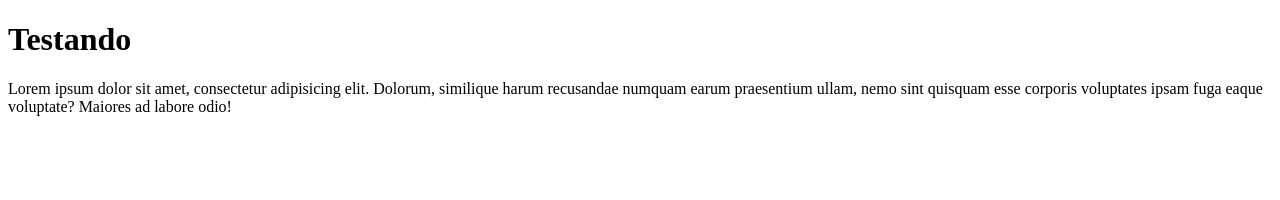
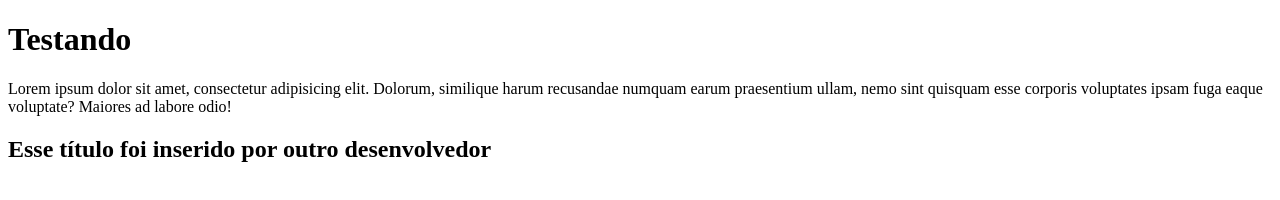
Before and after one commit to GabeBR88/CaraOuCoroa, a plain HTML site: page index.html in a window 1280 px wide. Drawn offline with Linux system fonts and the light colour scheme.

Commit message:
Novo título criado por outro desenvolvedor

```diff
--- a/index.html
+++ b/index.html
@@ -13,5 +13,7 @@
       quisquam esse corporis voluptates ipsam fuga eaque voluptate? Maiores ad
       labore odio!
     </p>
+
+    <h2>Esse título foi inserido por outro desenvolvedor</h2>
   </body>
 </html>
```
